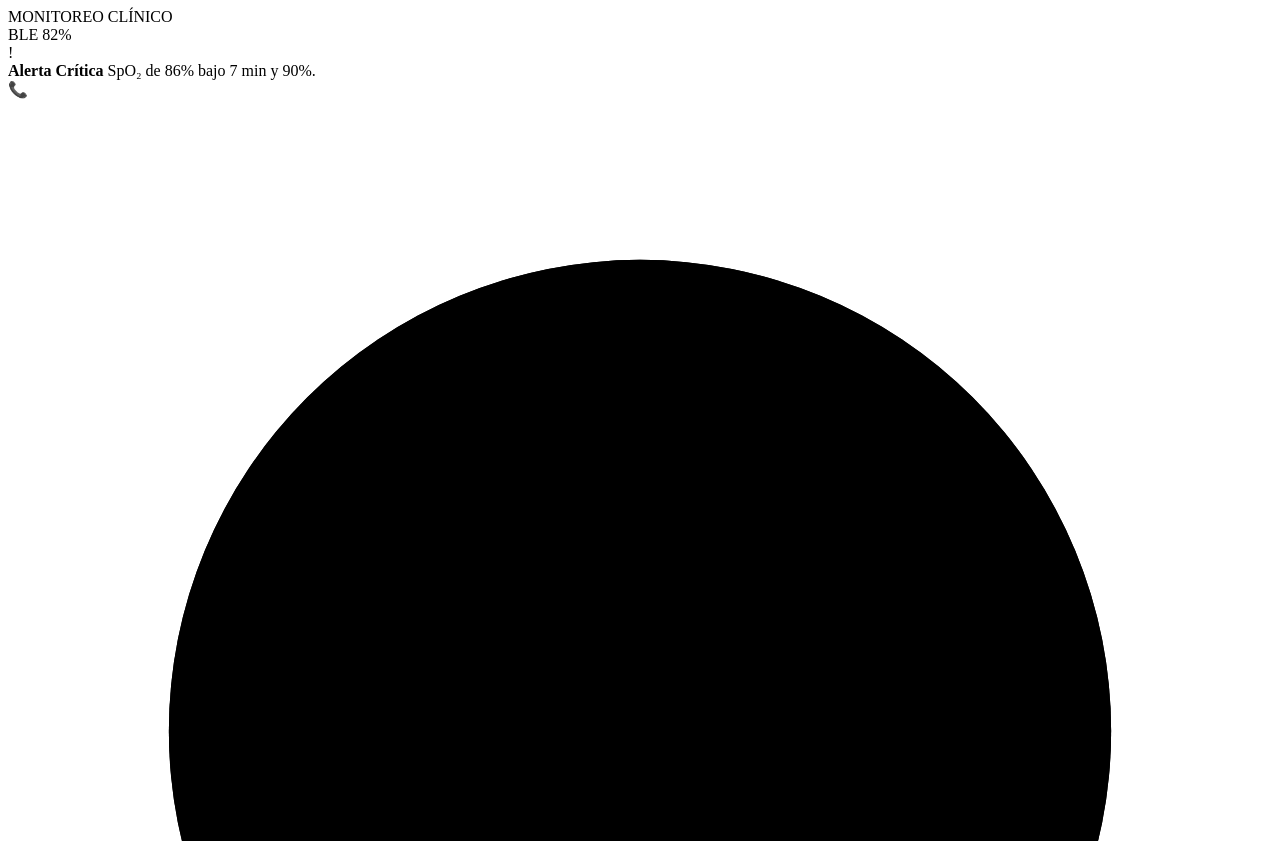
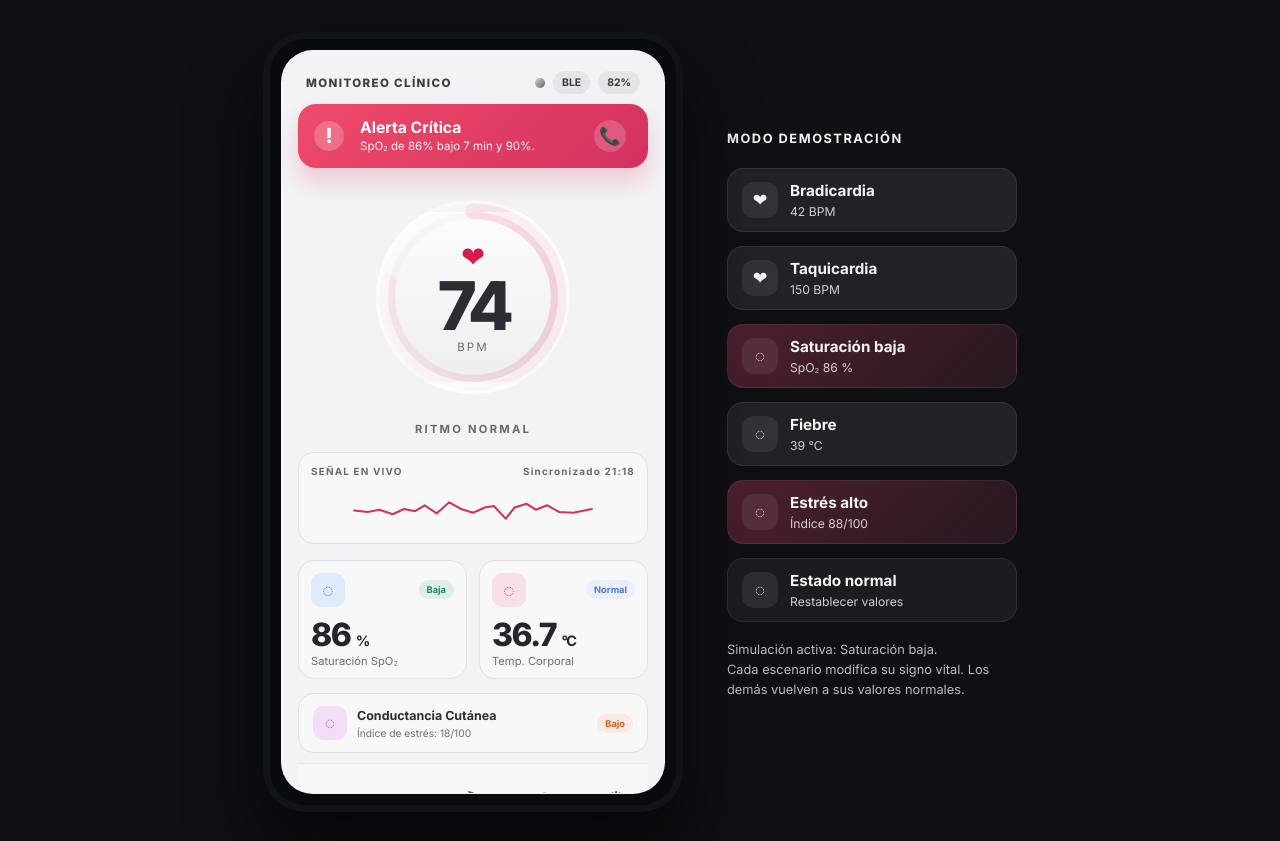
Before and after one commit to newpalito/forsyn.github.io, a plain HTML site: page index.html in a window 1280 px wide. Shown: the top 841 px of the page. Drawn offline with Linux system fonts and the light colour scheme.

Commit message:
Dejar la vista final del monitor clínico y forzar actualización para que el navegador cargue la versión final correcta.

```diff
--- a/index.html
+++ b/index.html
@@ -10,7 +10,7 @@
     <link rel="preconnect" href="https://fonts.googleapis.com" />
     <link rel="preconnect" href="https://fonts.gstatic.com" crossorigin />
     <link href="https://fonts.googleapis.com/css2?family=Inter:wght@400;500;600;700;800&display=swap" rel="stylesheet" />
-    <link rel="stylesheet" href="styles.css?v=20261115-1" />
+    <link rel="stylesheet" href="styles.css?v=20261115-final" />
   </head>
   <body>
     <div class="demo-shell">
@@ -191,6 +191,6 @@
       </aside>
     </div>
 
-    <script src="script.js?v=20261115-1"></script>
+    <script src="script.js?v=20261115-final"></script>
   </body>
 </html>
--- a/styles.css
+++ b/styles.css
@@ -1,193 +1,509 @@
-<!DOCTYPE html>
-<html lang="es">
-  <head>
-    <meta charset="UTF-8" />
-    <meta name="viewport" content="width=device-width, initial-scale=1.0" />
-    <title>Forsyn | Monitor Clínico</title>
-    <link rel="preconnect" href="https://fonts.googleapis.com" />
-    <link rel="preconnect" href="https://fonts.gstatic.com" crossorigin />
-    <link href="https://fonts.googleapis.com/css2?family=Inter:wght@400;500;600;700;800&display=swap" rel="stylesheet" />
-    <link rel="stylesheet" href="styles.css" />
-  </head>
-  <body>
-    <div class="demo-shell">
-      <div class="phone-frame">
-        <div class="phone-screen">
-          <header class="phone-header">
-            <div class="monitor-label">MONITOREO CLÍNICO</div>
-            <div class="header-status">
-              <span class="tiny-dot"></span>
-              <span class="status-pill">BLE</span>
-              <span class="status-pill">82%</span>
-            </div>
-          </header>
+:root {
+  --bg-black: #0f1014;
+  --screen-bg: #f3f2f4;
+  --line: #e1dfe3;
+  --text: #2b2e35;
+  --muted: #6b6d74;
+  --red: #e93966;
+  --red-dark: #d71b4d;
+  --green: #2b9f67;
+  --nav-text: #5d5c63;
+}
 
-          <div class="alert-banner">
-            <div class="alert-icon">!</div>
-            <div class="alert-copy">
-              <strong>Alerta Crítica</strong>
-              <span>SpO₂ de 86% bajo 7 min y 90%.</span>
-            </div>
-            <div class="alert-action">📞</div>
-          </div>
+* { box-sizing: border-box; }
 
-          <div class="pulse-panel">
-            <div class="pulse-graphic">
-              <svg viewBox="0 0 220 220" class="ring-svg" aria-hidden="true">
-                <defs>
-                  <linearGradient id="ringGrad" x1="0%" x2="100%" y1="0%" y2="100%">
-                    <stop offset="0%" stop-color="#f8d7d7" />
-                    <stop offset="100%" stop-color="#d62d62" />
-                  </linearGradient>
-                </defs>
-                <circle cx="110" cy="110" r="82" class="ring-base" />
-                <circle cx="110" cy="110" r="82" class="ring-progress" />
-              </svg>
-              <div class="pulse-center">
-                <div class="heart-badge">❤</div>
-                <div class="pulse-number">74</div>
-                <div class="pulse-unit">BPM</div>
-              </div>
-            </div>
-            <div class="rhythm-label">RITMO NORMAL</div>
-          </div>
+html, body {
+  margin: 0;
+  min-height: 100%;
+  font-family: "Inter", sans-serif;
+  background: var(--bg-black);
+  color: var(--text);
+}
 
-          <div class="wave-panel">
-            <div class="wave-header">
-              <span>SEÑAL EN VIVO</span>
-              <span>Sincronizado 21:18</span>
-            </div>
-            <svg viewBox="0 0 320 70" class="wave-svg" aria-hidden="true">
-              <path d="M0 37 L18 39 L34 36 L52 42 L67 35 L82 38 L95 30 L111 41 L128 26 L144 35 L160 40 L176 33 L188 31 L204 48 L216 33 L232 28 L245 36 L260 30 L276 39 L295 40 L320 35" />
-            </svg>
-          </div>
+body {
+  min-height: 100vh;
+  display: grid;
+  place-items: center;
+  padding: 32px;
+}
 
-          <div class="vitals-grid">
-            <div class="vital-card low">
-              <div class="vital-top">
-                <div class="vital-icon">◌</div>
-                <span class="vital-tag">Baja</span>
-              </div>
-              <div class="vital-value">86 <small>%</small></div>
-              <div class="vital-label">Saturación SpO₂</div>
-            </div>
+.demo-shell {
+  display: flex;
+  align-items: center;
+  justify-content: center;
+  gap: 44px;
+  width: 100%;
+  max-width: 1200px;
+}
 
-            <div class="vital-card normal">
-              <div class="vital-top">
-                <div class="vital-icon temp-icon">◌</div>
-                <span class="vital-tag normal-tag">Normal</span>
-              </div>
-              <div class="vital-value">36.7 <small>°C</small></div>
-              <div class="vital-label">Temp. Corporal</div>
-            </div>
-          </div>
+.phone-frame {
+  position: relative;
+  width: 420px;
+  height: 780px;
+  background: #080b0d;
+  border-radius: 42px;
+  box-shadow: 0 40px 70px rgba(0, 0, 0, 0.62), inset 0 0 0 7px #101317;
+  padding: 18px;
+}
 
-          <div class="conductivity-card">
-            <div class="conductivity-info">
-              <div class="conductivity-icon">◌</div>
-              <div>
-                <div class="card-title">Conductancia Cutánea</div>
-                <div class="card-subtitle">Índice de estrés: 18/100</div>
-              </div>
-            </div>
-            <span class="vital-tag danger-tag">Bajo</span>
-          </div>
+.phone-screen {
+  width: 100%;
+  height: 100%;
+  background: var(--screen-bg);
+  border-radius: 32px;
+  overflow: hidden;
+  border: 1px solid rgba(255,255,255,0.18);
+  padding: 16px 16px 0;
+}
 
-          <nav class="bottom-nav">
-            <div class="nav-item active">
-              <span>⌂</span>
-              <small>Inicio</small>
-            </div>
-            <div class="nav-item">
-              <span>◔</span>
-              <small>Historial</small>
-            </div>
-            <div class="nav-item">
-              <span>⚑</span>
-              <small>Asistencia</small>
-            </div>
-            <div class="nav-item">
-              <span>◍</span>
-              <small>Alertas</small>
-            </div>
-            <div class="nav-item">
-              <span>⚙</span>
-              <small>Ajustes</small>
-            </div>
-          </nav>
-        </div>
-      </div>
+.phone-header {
+  display: flex;
+  align-items: center;
+  justify-content: space-between;
+  padding: 4px 8px 10px;
+}
 
-      <aside class="demo-sidebar">
-        <h3>MODO DEMOSTRACIÓN</h3>
+.monitor-label {
+  font-size: 0.72rem;
+  letter-spacing: 0.12em;
+  color: #3b3d41;
+  font-weight: 800;
+}
 
-        <div class="side-card">
-          <div class="side-row">
-            <div class="mini-icon">❤</div>
-            <div class="side-copy">
-              <strong>Bradicardia</strong>
-              <span>42 BPM</span>
-            </div>
-          </div>
-        </div>
+.header-status {
+  display: flex;
+  align-items: center;
+  gap: 8px;
+}
 
-        <div class="side-card">
-          <div class="side-row">
-            <div class="mini-icon">❤</div>
-            <div class="side-copy">
-              <strong>Taquicardia</strong>
-              <span>150 BPM</span>
-            </div>
-          </div>
-        </div>
+.tiny-dot {
+  width: 10px;
+  height: 10px;
+  border-radius: 50%;
+  background: linear-gradient(135deg, #d5d4d8, #5d5f68);
+  display: inline-block;
+}
 
-        <div class="side-card danger-card">
-          <div class="side-row">
-            <div class="mini-icon">◌</div>
-            <div class="side-copy">
-              <strong>Saturación baja</strong>
-              <span>SpO₂ 86 %</span>
-            </div>
-          </div>
-        </div>
+.status-pill {
+  background: rgba(0,0,0,0.06);
+  border-radius: 999px;
+  padding: 5px 9px;
+  font-size: 0.65rem;
+  font-weight: 700;
+  color: #363a40;
+}
 
-        <div class="side-card">
-          <div class="side-row">
-            <div class="mini-icon">◌</div>
-            <div class="side-copy">
-              <strong>Fiebre</strong>
-              <span>39 °C</span>
-            </div>
-          </div>
-        </div>
+.alert-banner {
+  background: linear-gradient(135deg, #ef4b6a, #d33160);
+  color: white;
+  border-radius: 18px;
+  display: grid;
+  grid-template-columns: 34px 1fr 38px;
+  align-items: center;
+  gap: 12px;
+  padding: 14px 16px;
+  box-shadow: 0 14px 22px rgba(214, 49, 95, 0.2);
+}
 
-        <div class="side-card danger-card">
-          <div class="side-row">
-            <div class="mini-icon">◌</div>
-            <div class="side-copy">
-              <strong>Estrés alto</strong>
-              <span>Índice 88/100</span>
-            </div>
-          </div>
-        </div>
+.alert-icon {
+  width: 30px;
+  height: 30px;
+  border-radius: 50%;
+  display: grid;
+  place-items: center;
+  background: rgba(255,255,255,0.22);
+  font-size: 1.3rem;
+  font-weight: 800;
+}
 
-        <div class="side-card neutral-card">
-          <div class="side-row">
-            <div class="mini-icon">◌</div>
-            <div class="side-copy">
-              <strong>Estado normal</strong>
-              <span>Restablecer valores</span>
-            </div>
-          </div>
-        </div>
+.alert-copy {
+  display: flex;
+  flex-direction: column;
+  gap: 3px;
+}
 
-        <p class="demo-note">
-          Simulación activa: Saturación baja.<br />
-          Cada escenario modifica su signo vital. Los demás vuelven a sus valores normales.
-        </p>
-      </aside>
-    </div>
+.alert-copy strong {
+  font-size: 0.98rem;
+}
 
-    <script src="script.js"></script>
-  </body>
-</html>
+.alert-copy span {
+  font-size: 0.72rem;
+  opacity: 0.95;
+  line-height: 1.2;
+}
+
+.alert-action {
+  width: 32px;
+  height: 32px;
+  border-radius: 50%;
+  background: rgba(255,255,255,0.18);
+  display: grid;
+  place-items: center;
+  font-size: 1.1rem;
+}
+
+.pulse-panel {
+  display: flex;
+  flex-direction: column;
+  align-items: center;
+  margin-top: 14px;
+}
+
+.pulse-graphic {
+  position: relative;
+  width: 230px;
+  height: 230px;
+  display: grid;
+  place-items: center;
+}
+
+.ring-svg {
+  width: 100%;
+  height: 100%;
+  transform: rotate(-90deg);
+}
+
+.ring-base {
+  fill: none;
+  stroke: rgba(112, 115, 122, 0.18);
+  stroke-width: 15;
+}
+
+.ring-progress {
+  fill: none;
+  stroke: url(#ringGrad);
+  stroke-width: 15;
+  stroke-linecap: round;
+  stroke-dasharray: 520;
+  stroke-dashoffset: 120;
+}
+
+.pulse-center {
+  position: absolute;
+  inset: 18px;
+  border-radius: 50%;
+  background: linear-gradient(180deg, rgba(255,255,255,0.8), rgba(236,236,237,0.7));
+  border: 12px solid rgba(255,255,255,0.58);
+  display: flex;
+  flex-direction: column;
+  align-items: center;
+  justify-content: center;
+  gap: 2px;
+}
+
+.heart-badge {
+  color: var(--red-dark);
+  font-size: 1.8rem;
+  line-height: 1;
+  margin-top: 4px;
+}
+
+.pulse-number {
+  font-size: 4.2rem;
+  line-height: 0.96;
+  letter-spacing: -0.08em;
+  font-weight: 800;
+  color: #2a2d34;
+}
+
+.pulse-unit {
+  font-size: 0.72rem;
+  letter-spacing: 0.18em;
+  color: var(--muted);
+  text-transform: uppercase;
+}
+
+.rhythm-label {
+  margin-top: 10px;
+  font-size: 0.7rem;
+  letter-spacing: 0.2em;
+  color: #666972;
+  font-weight: 700;
+}
+
+.wave-panel {
+  margin-top: 16px;
+  background: rgba(255,255,255,0.45);
+  border: 1px solid var(--line);
+  border-radius: 16px;
+  padding: 12px 12px 8px;
+}
+
+.wave-header {
+  display: flex;
+  justify-content: space-between;
+  align-items: center;
+  font-size: 0.62rem;
+  letter-spacing: 0.12em;
+  color: #666971;
+  font-weight: 700;
+  margin-bottom: 6px;
+}
+
+.wave-svg {
+  display: block;
+  width: 100%;
+  height: 52px;
+}
+
+.wave-svg path {
+  fill: none;
+  stroke: #d4325c;
+  stroke-width: 2.8;
+  stroke-linecap: round;
+  stroke-linejoin: round;
+}
+
+.vitals-grid {
+  display: grid;
+  grid-template-columns: 1fr 1fr;
+  gap: 12px;
+  margin-top: 16px;
+}
+
+.vital-card {
+  background: rgba(255,255,255,0.46);
+  border: 1px solid var(--line);
+  border-radius: 16px;
+  padding: 12px 12px 10px;
+}
+
+.vital-top {
+  display: flex;
+  align-items: center;
+  justify-content: space-between;
+  margin-bottom: 10px;
+}
+
+.vital-icon {
+  width: 34px;
+  height: 34px;
+  border-radius: 10px;
+  background: #dfeafc;
+  color: #3b7ae5;
+  display: grid;
+  place-items: center;
+  font-size: 1.2rem;
+}
+
+.temp-icon {
+  background: #f9dfe7;
+  color: #d0477c;
+}
+
+.vital-tag {
+  border-radius: 999px;
+  background: rgba(119, 190, 146, 0.18);
+  color: #1a8b5d;
+  padding: 4px 8px;
+  font-size: 0.58rem;
+  font-weight: 700;
+}
+
+.normal-tag {
+  background: rgba(165, 197, 255, 0.18);
+  color: #4a7bdd;
+}
+
+.vital-value {
+  font-size: 2rem;
+  line-height: 1.1;
+  letter-spacing: -0.05em;
+  font-weight: 800;
+  color: #23262d;
+}
+
+.vital-value small {
+  font-size: 0.9rem;
+  font-weight: 700;
+}
+
+.vital-label {
+  margin-top: 2px;
+  color: var(--muted);
+  font-size: 0.7rem;
+}
+
+.conductivity-card {
+  display: flex;
+  align-items: center;
+  justify-content: space-between;
+  gap: 12px;
+  margin-top: 14px;
+  padding: 12px 14px;
+  border-radius: 16px;
+  background: rgba(255,255,255,0.46);
+  border: 1px solid var(--line);
+}
+
+.conductivity-info {
+  display: flex;
+  align-items: center;
+  gap: 10px;
+}
+
+.conductivity-icon {
+  width: 34px;
+  height: 34px;
+  border-radius: 10px;
+  background: #f4def7;
+  color: #8f53d6;
+  display: grid;
+  place-items: center;
+  font-size: 1.1rem;
+}
+
+.card-title {
+  font-weight: 700;
+  font-size: 0.78rem;
+}
+
+.card-subtitle {
+  margin-top: 4px;
+  font-size: 0.64rem;
+  color: var(--muted);
+}
+
+.danger-tag {
+  background: rgba(255, 123, 82, 0.12);
+  color: #d75a20;
+}
+
+.bottom-nav {
+  width: 100%;
+  display: grid;
+  grid-template-columns: repeat(5, 1fr);
+  gap: 8px;
+  padding: 14px 0 0;
+  margin-top: 10px;
+  background: rgba(255,255,255,0.34);
+  border-top: 1px solid rgba(0,0,0,0.06);
+}
+
+.nav-item {
+  padding: 8px 4px 12px;
+  color: var(--nav-text);
+  display: flex;
+  flex-direction: column;
+  align-items: center;
+  gap: 4px;
+  font-size: 1.2rem;
+}
+
+.nav-item small {
+  font-size: 0.55rem;
+  letter-spacing: 0.03em;
+}
+
+.nav-item.active {
+  color: var(--text);
+  position: relative;
+}
+
+.nav-item.active::before {
+  content: "";
+  position: absolute;
+  width: 42px;
+  height: 3px;
+  border-radius: 999px;
+  background: var(--text);
+  bottom: 0;
+}
+
+.demo-sidebar {
+  width: 290px;
+  color: #f5f5f7;
+  display: flex;
+  flex-direction: column;
+  gap: 14px;
+}
+
+.demo-sidebar h3 {
+  margin: 0 0 8px;
+  color: #f5f5f7;
+  font-size: 0.8rem;
+  letter-spacing: 0.12em;
+  font-weight: 700;
+}
+
+.side-card {
+  background: rgba(255,255,255,0.08);
+  border: 1px solid rgba(255,255,255,0.08);
+  border-radius: 16px;
+  padding: 12px 14px;
+}
+
+.side-row {
+  display: flex;
+  align-items: center;
+  gap: 12px;
+}
+
+.mini-icon {
+  width: 36px;
+  height: 36px;
+  border-radius: 12px;
+  background: rgba(255,255,255,0.08);
+  display: grid;
+  place-items: center;
+  font-size: 1.1rem;
+}
+
+.side-copy {
+  display: flex;
+  flex-direction: column;
+  gap: 4px;
+}
+
+.side-copy strong {
+  font-size: 0.95rem;
+}
+
+.side-copy span {
+  font-size: 0.76rem;
+  color: rgba(255,255,255,0.78);
+}
+
+.danger-card {
+  background: linear-gradient(135deg, rgba(238, 74, 110, 0.28), rgba(152, 62, 84, 0.18));
+}
+
+.neutral-card {
+  background: rgba(255,255,255,0.05);
+}
+
+.demo-note {
+  margin-top: 4px;
+  color: rgba(255,255,255,0.72);
+  font-size: 0.8rem;
+  line-height: 1.57;
+}
+
+@media (max-width: 980px) {
+  .demo-shell {
+    flex-direction: column;
+  }
+
+  .demo-sidebar {
+    width: min(100%, 420px);
+  }
+}
+
+@media (max-width: 560px) {
+  body {
+    padding: 20px 12px;
+  }
+
+  .phone-frame {
+    width: min(100%, 360px);
+    height: 720px;
+  }
+
+  .pulse-number {
+    font-size: 3.3rem;
+  }
+
+  .demo-sidebar {
+    width: 100%;
+  }
+}
```
